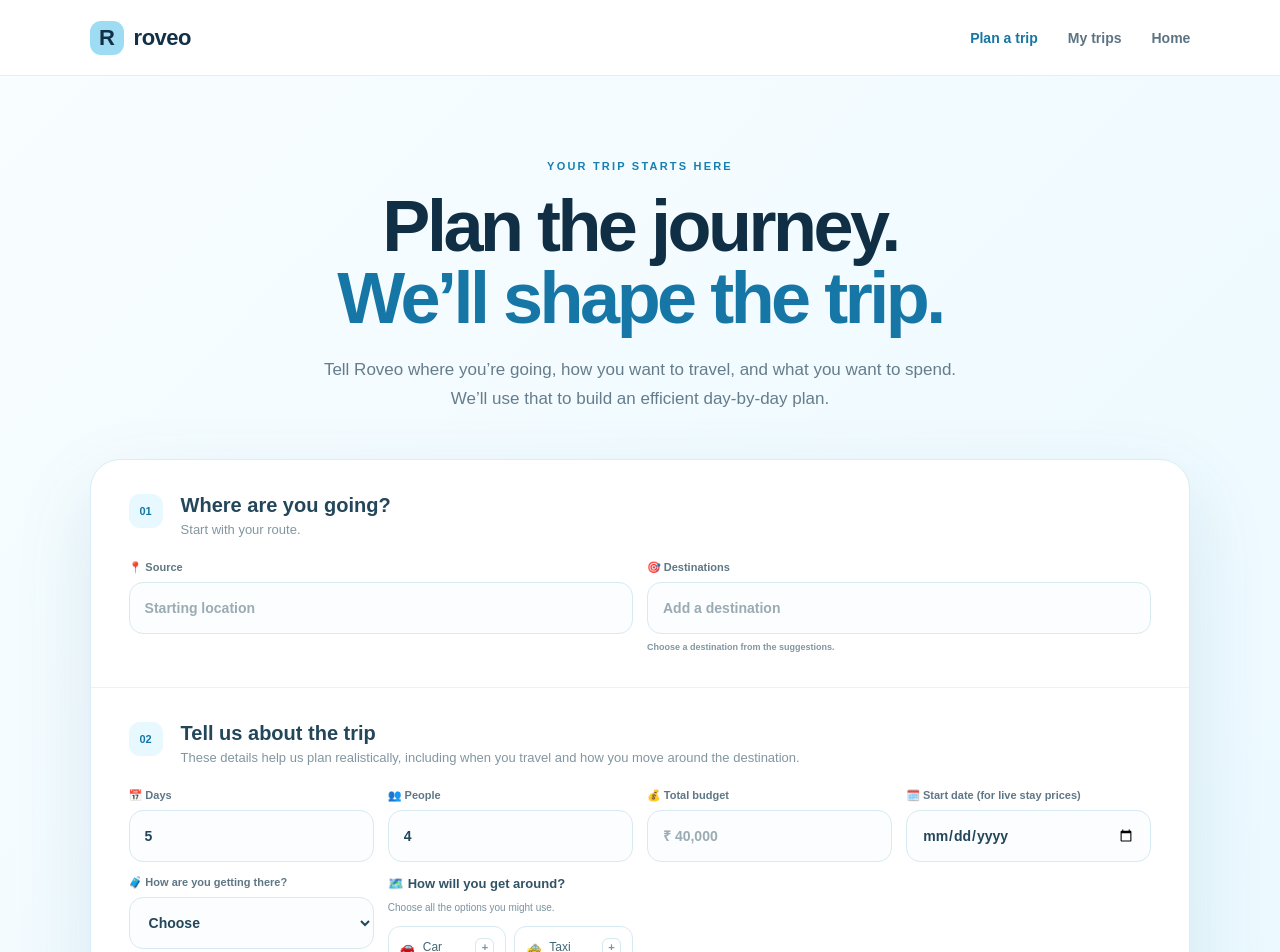
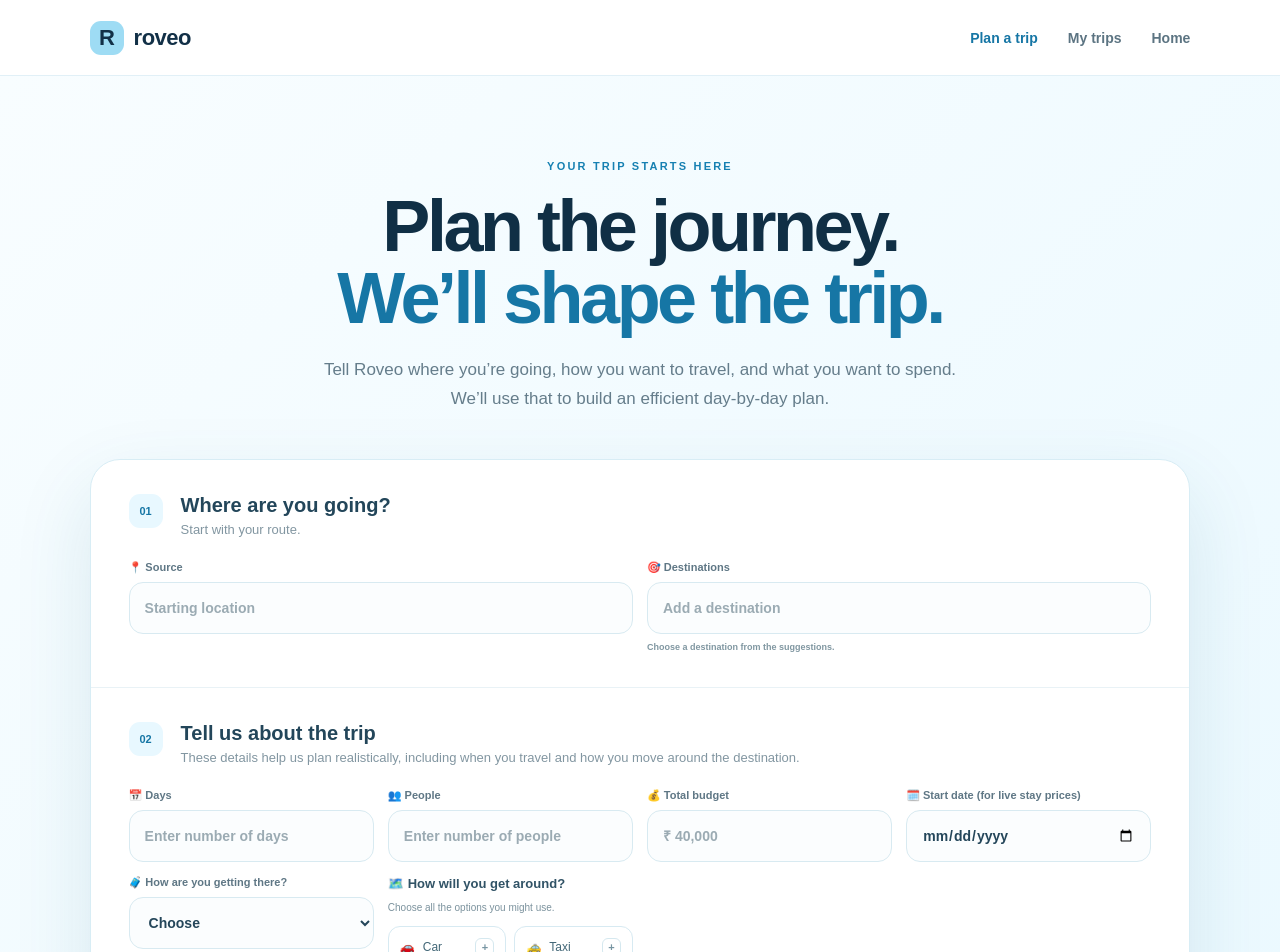
Before and after one commit to RISHITHADASARI18/roveo, a Next.js app: page /dashboard in a window 1280 px wide. Shown: the top 952 px of the page. Built offline with nearby package versions, Linux system fonts and the light colour scheme.

Commit message:
Remove default trip days and traveller values

```diff
--- a/app/dashboard/page.tsx
+++ b/app/dashboard/page.tsx
@@ -15,8 +15,8 @@ export default function DashboardPage() {
   const [destinationSuggestions, setDestinationSuggestions] = useState<Location[]>([]);
   const [activeLocation, setActiveLocation] = useState<"source"|"destination"|null>(null);
   const [destination, setDestination] = useState("");
-  const [days, setDays] = useState("5");
-  const [people, setPeople] = useState("4");
+  const [days, setDays] = useState("");
+  const [people, setPeople] = useState("");
   const [budget, setBudget] = useState("");
   const [travel, setTravel] = useState("");
   const [localTravel, setLocalTravel] = useState<string[]>([]);
@@ -185,8 +185,8 @@ export default function DashboardPage() {
           <div className="form-section">
             <div className="form-title"><span>02</span><div><h2>Tell us about the trip</h2><p>These details help us plan realistically, including when you travel and how you move around the destination.</p></div></div>
             <div className="input-grid four">
-              <label><span>📅 Days</span><input type="number" min="1" value={days} onChange={(e) => setDays(e.target.value)} /></label>
-              <label><span>👥 People</span><input type="number" min="1" value={people} onChange={(e) => setPeople(e.target.value)} /></label>
+              <label><span>📅 Days</span><input type="number" min="1" value={days} onChange={(e) => setDays(e.target.value)} placeholder="Enter number of days" /></label>
+              <label><span>👥 People</span><input type="number" min="1" value={people} onChange={(e) => setPeople(e.target.value)} placeholder="Enter number of people" /></label>
               <label><span>💰 Total budget</span><input type="number" min="0" value={budget} onChange={(e) => setBudget(e.target.value)} placeholder="₹ 40,000" /></label>
               <label><span>🗓️ Start date (for live stay prices)</span><input type="date" value={startDate} onChange={(e) => setStartDate(e.target.value)} /></label>
               <label><span>🧳 How are you getting there?</span><select value={travel} onChange={(e) => setTravel(e.target.value)}><option value="" disabled>Choose</option><option>Car</option><option>Bus</option><option>Train</option><option>Flight</option></select></label>
```
